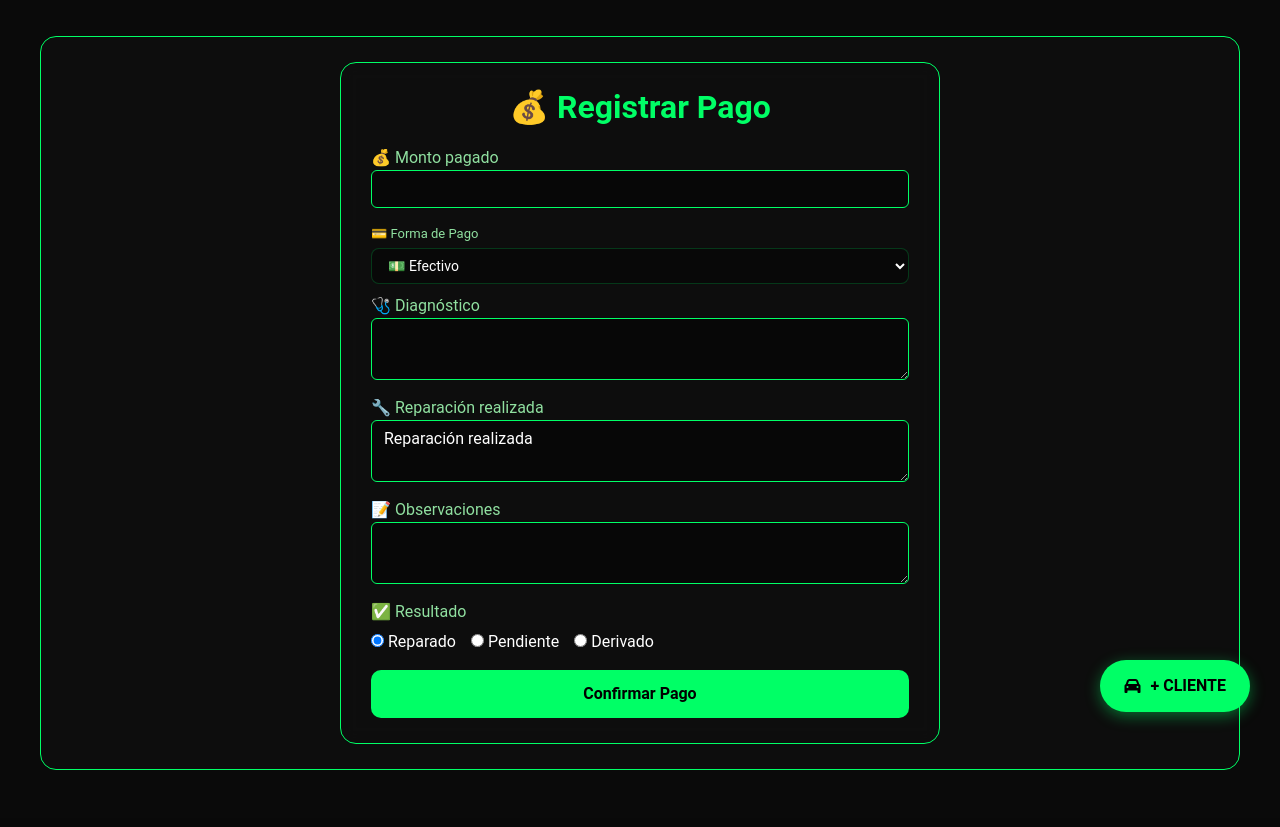
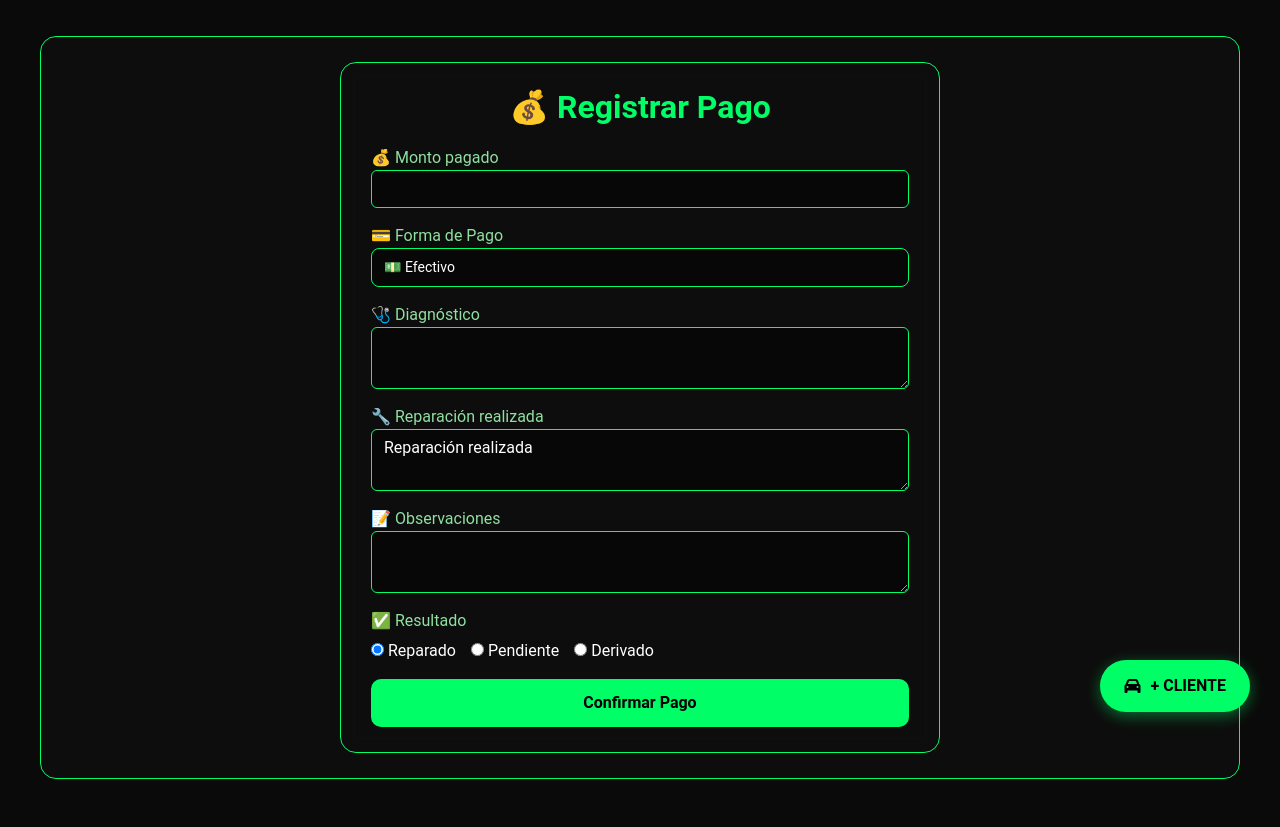
Before and after one commit to kevinttbr2-cyber/EA-Dixon, a Flask app: page /pagar/1 in a window 1280 px wide. Shown: the part 58-885 px from the top of the page. Before the commit the page ends 828 px from the top, so only its background shows below. Run offline with Flask 3, Linux system fonts and the light colour scheme; the visitor is signed in with stand-in values (Sample User, id 1); data that the repository does not hold is empty.

Commit message:
Refactor payment form layout and styles
Updated payment form layout and styles, including changes to the payment method select element and button styles.

```diff
--- a/Frontend/templates/pagar.html
+++ b/Frontend/templates/pagar.html
@@ -14,17 +14,18 @@
             <label style="color: #90e0a0;">💰 Monto pagado</label>
             <input type="number" name="monto" class="form-control" required step="0.01">
         </div>
-        <!-- Forma de Pago -->
-<div style="margin-bottom: 10px;">
-    <label style="color: #90e0a0; font-size: 13px; display: block; margin-bottom: 4px;">💳 Forma de Pago</label>
-    <select id="formaPago" style="
-        width: 100%;
+
+        <!-- ✅ Forma de Pago (con name) -->
+        <div class="mb-3">
+            <label style="color: #90e0a0;">💳 Forma de Pago</label>
+            <select name="forma_pago" id="formaPago" class="form-control" style="
                 background: rgba(0,0,0,0.40);
                 color: #fff;
                 border: 1px solid rgba(0,255,102,0.20);
                 border-radius: 8px;
                 padding: 8px 12px;
                 font-size: 14px;
+                width: 100%;
             ">
                 <option value="efectivo">💵 Efectivo</option>
                 <option value="tarjeta">💳 Tarjeta</option>
@@ -56,9 +57,14 @@
             </div>
         </div>
 
-
-
-        <button class="btn btn-primary w-100">Confirmar Pago</button>
+        <button class="btn btn-primary w-100" style="
+            background: #00ff66 !important;
+            color: #000 !important;
+            font-weight: 700;
+            border: none;
+            border-radius: 10px;
+            padding: 12px;
+        ">Confirmar Pago</button>
     </form>
 </div>
 
```
Lines whose indentation alone changed are shown as unchanged.
